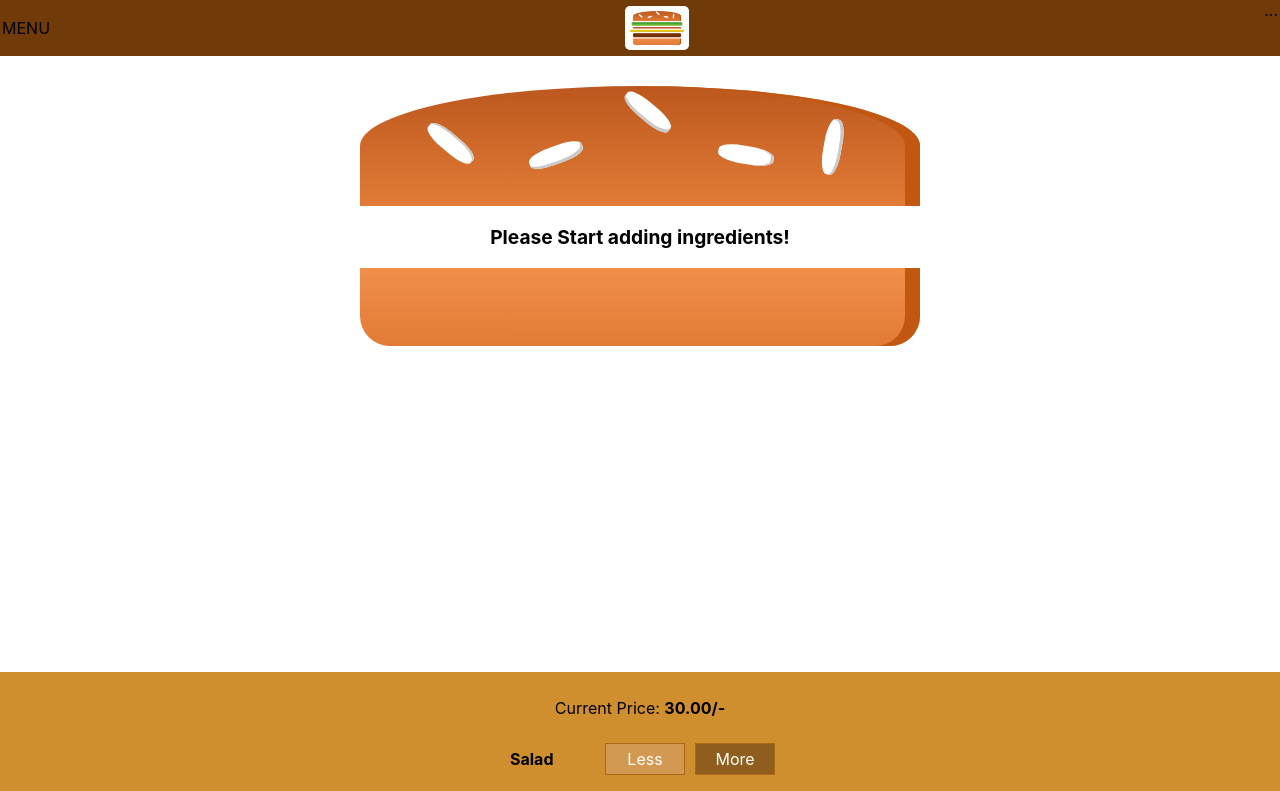
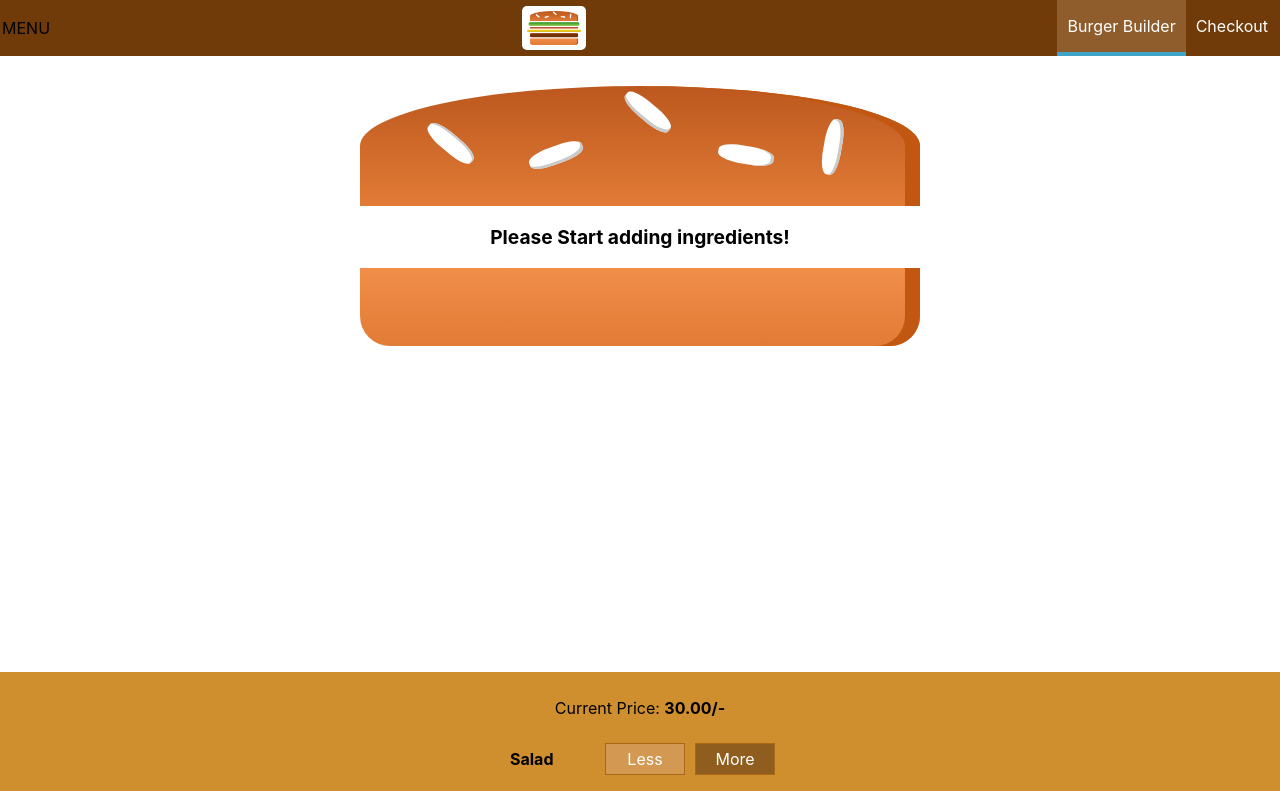
Before and after one commit to jakaria-istauk/burger-builder, a React app: page / in a window 1280 px wide. Shown: the top 791 px of the page. Built offline with nearby package versions, Linux system fonts and the light colour scheme.

Commit message:
adding navigation items

```diff
--- /dev/null
+++ b/src/components/Navigation/NavigationItems/NavigationItem/NavigationItem.js
@@ -0,0 +1,10 @@
+import React from 'react';
+import classes from './NavigationItem.module.css'
+
+const navigationItem = (props) => (
+    <li className={classes.NavigationItem}>
+        <a href={props.link} className={props.active ? classes.active : null} >{props.children}</a>
+    </li>
+);
+
+export default navigationItem;
--- /dev/null
+++ b/src/components/Navigation/NavigationItems/NavigationItem/NavigationItem.module.css
@@ -0,0 +1,24 @@
+.NavigationItem{
+    margin: 0;
+    box-sizing: border-box;
+    display: flex;
+    height: 100%;
+    align-items: center;
+}
+
+.NavigationItem a {
+    color: white;
+    text-decoration: none;
+    height: 100%;
+    padding: 16px 10px;
+    border-bottom: 4px solid transparent;
+    box-sizing: border-box;
+}
+
+.NavigationItem a:hover,
+.NavigationItem a:active,
+.NavigationItem a.active{
+    background-color: #8F5C2C;
+    border-bottom: 4px solid #40A4C8;
+    color: white;
+}
--- /dev/null
+++ b/src/components/Navigation/NavigationItems/NavigationItems.js
@@ -0,0 +1,12 @@
+import React from 'react';
+import classes from './NavigationItems.module.css'
+import NavigationItem from './NavigationItem/NavigationItem';
+
+const navigationItems = (props) => (
+    <ul className={classes.NavigationItems}>
+        <NavigationItem link="/" active>Burger Builder</NavigationItem>
+        <NavigationItem link="/">Checkout</NavigationItem>
+    </ul>
+);
+
+export default navigationItems;
--- /dev/null
+++ b/src/components/Navigation/NavigationItems/NavigationItems.module.css
@@ -0,0 +1,8 @@
+.NavigationItems{
+    margin: 0;
+    padding: 0;
+    list-style: none;
+    display: flex;
+    align-items: center;
+    height: 100%;
+}
--- a/src/components/Navigation/Toolbar/Toolbar.js
+++ b/src/components/Navigation/Toolbar/Toolbar.js
@@ -1,6 +1,7 @@
 import React from 'react';
 import classes from './Toolbar.module.css';
 import Logo from '../../Logo/Logo';
+import NavigationItems from '../NavigationItems/NavigationItems';
 
 
 const toolbar = () =>(
@@ -8,7 +9,7 @@
         <div>MENU</div>
         <Logo />
         <nav>
-            ...
+            <NavigationItems />
         </nav>
     </header>
 );
```
